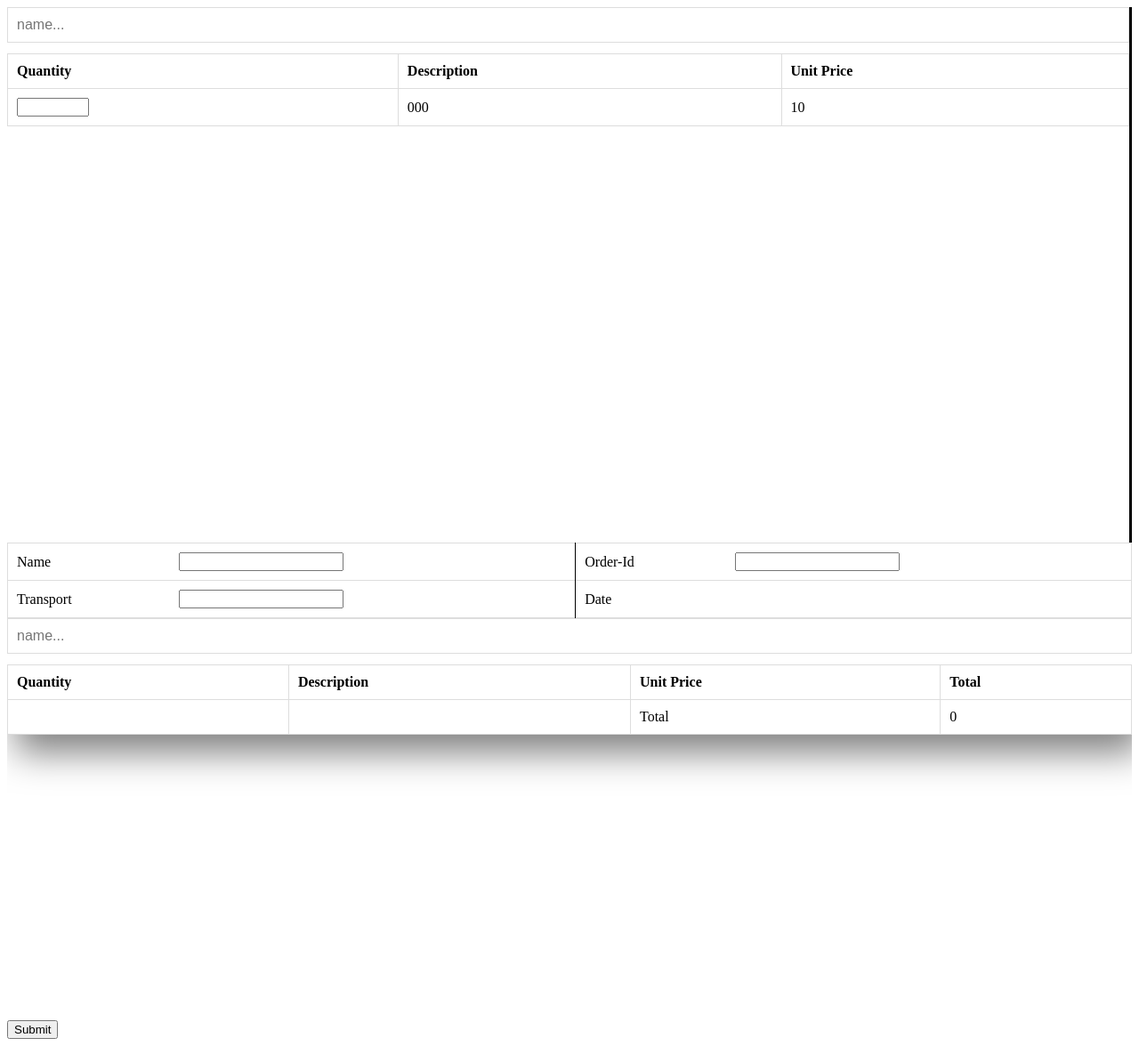
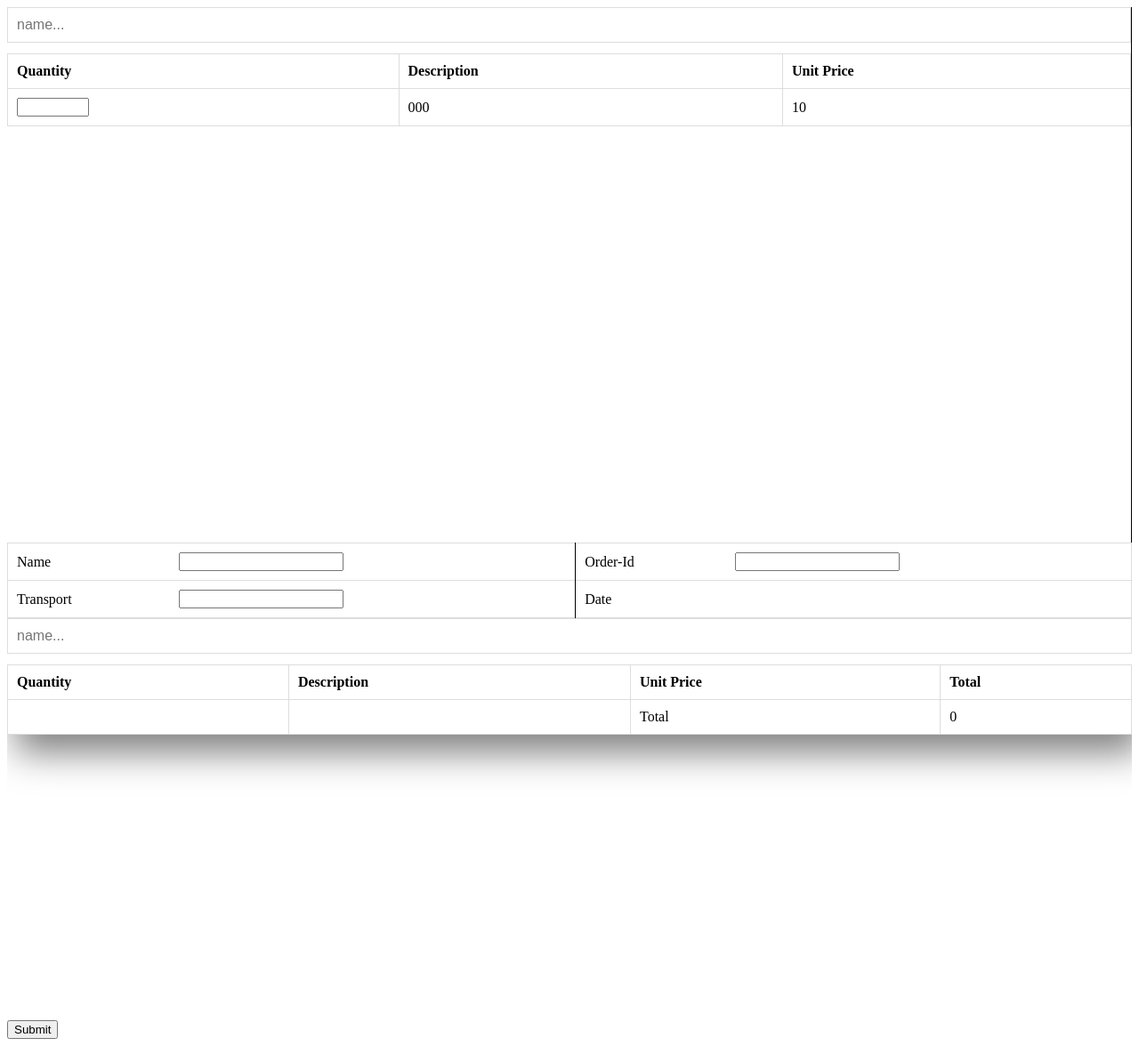
Before and after one commit to vivek-india/dhs, a Python web app: template dhs/dhs/templates/sale.jinja2 in a window 1280 px wide. Shown: the whole page at 89% size. Run offline with Jinja, Linux system fonts and the light colour scheme; the template is opened without the code that fills it: most values are stand-ins (such as "Sample title", 1, 10 or a date in 2020).

Commit message:
Minor change

```diff
--- a/dhs/dhs/templates/sale.jinja2
+++ b/dhs/dhs/templates/sale.jinja2
@@ -4,7 +4,7 @@
 
 
 <div>
-    <div class="col-sm-4" style="border-right: 3px solid black;">
+    <div class="col-sm-4" style="border-right: 1px solid black;">
         <input type="text" id="saleInput" class="searchInput" onkeyup="product_search()" placeholder="name...">
 
         <div id="saleTableDiv" style="overflow-y:scroll;height:550px;">
```
